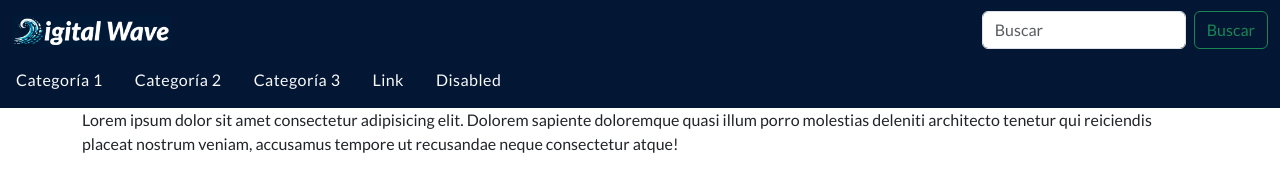
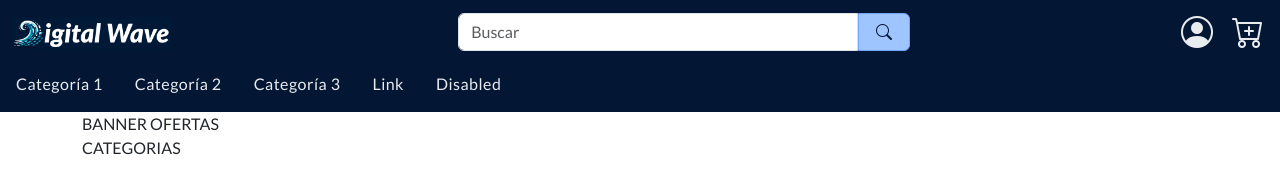
Before and after one commit to florencia-re/TP-DSW, a website: page index.html in a window 1280 px wide. Drawn offline with nearby package versions, Linux system fonts and the light colour scheme.

Commit message:
estilos navbar terminados

```diff
--- a/index.html
+++ b/index.html
@@ -6,19 +6,30 @@
     <meta name="viewport" content="width=device-width, initial-scale=1.0">
     <title>Digital Wave</title>
     <link rel="stylesheet" href="stylesheets/styles.css">
+    <link rel="stylesheet" href="https://cdn.jsdelivr.net/npm/bootstrap-icons@1.11.3/font/bootstrap-icons.min.css">
 </head>
 
 <body>
     <header>
+        <!-- --------------------------NAVBAR-------------------------- -->
         <nav class="navbar bg-primary">
             <div class="container-fluid">
                 <a class="navbar-brand" href="#">
                     <img src="./img/logo.png" class="img-fluid" width="159 rem" alt="Digital Wave">
                 </a>
-                <form class="d-flex d-none d-md-inline-flex" role="search">
-                    <input class="form-control me-2" type="search" placeholder="Buscar" aria-label="Search">
-                    <button class="btn btn-outline-success" type="submit">Buscar</button>
+
+                <form class="d-flex d-none d-md-inline-flex form_search_nav" role="search">
+                    <input class="form-control" id="search-input" type="search" placeholder="Buscar" aria-label="Search">
+                    <button class="btn btn-outline-info bg-info search_btn" type="submit">
+                        <i class="bi bi-search"></i>
+                    </button>
                 </form>
+
+                <div>
+                    <!-- <i class="bi bi-person-fill me-3"></i> -->
+                    <i class="bi bi-person-circle me-3"></i>
+                    <i class="bi bi-cart-plus me-1"></i>
+                </div>
             </div>
 
             <ul class="nav pt-2 d-none d-md-inline-flex">
@@ -41,11 +52,20 @@
         </nav>
     </header>
 
+    <!-- --------------------------BANNER OFERTAS-------------------------- -->
+
     <div class="container">
-        Lorem ipsum dolor sit amet consectetur adipisicing elit. Dolorem sapiente doloremque quasi illum porro molestias
-        deleniti architecto tenetur qui reiciendis placeat nostrum veniam, accusamus tempore ut recusandae neque
-        consectetur atque!
+        BANNER OFERTAS
+
     </div>
+
+    <!-- --------------------------LISTADO CATEGORIAS-------------------------- -->
+
+    <div class="container">
+        CATEGORIAS
+    </div>
+
+
 </body>
 
 </html>
--- a/package.json
+++ b/package.json
@@ -1,5 +1,6 @@
 {
   "dependencies": {
-    "bootstrap": "^5.3.3"
+    "bootstrap": "^5.3.3",
+    "bootstrap-icons": "^1.11.3"
   }
 }
--- a/stylesheets/styles.scss
+++ b/stylesheets/styles.scss
@@ -6,22 +6,12 @@
 @import "../node_modules/bootstrap/scss/mixins";
 
 // Paleta de colores personalizada
-$theme-colors: (
-    "primary": $blue-900,
-    "secondary": $blue-500,
-    "success": $green,
-    "info": $blue-200,
-    "warning": $yellow,
-    "danger": $red,
-    "light": $black,
-    "dark": $gray-900
-);
 
 $link-color: $light;
-$link-hover-color: $info;
-$btn-hover-bg: $info;
+$link-hover-color: $cyan-200;
 $font-family-sans-serif: "Lato", "Roboto";
 $letter-spacing: 0.03rem;
+
 
 // Importa Bootstrap
 @import "../node_modules/bootstrap/scss/bootstrap.scss";
@@ -32,9 +22,28 @@ $letter-spacing: 0.03rem;
 
 .nav-link {
     letter-spacing: $letter-spacing;
+}
+
+.bi {
+    color: $light;
+    font-size: 2rem;
+}
+
+.bi.bi-search{
+    font-size: 1rem;
+    padding: 0.3rem;
+    color: $primary;
+}
+
+button.search_btn{
+    border-top-left-radius: 0%;
+    border-bottom-left-radius: 0%;
+    border-color: $blue-300;
 
 }
 
-.nav-link:hover{
-    color: #34db42 !important   ;
+#search-input{
+    border-top-right-radius: 0%;
+    border-bottom-right-radius: 0%;
+    width: 25rem;
 }
```
Also changed, not shown: stylesheets/styles.css, 2 other files.
